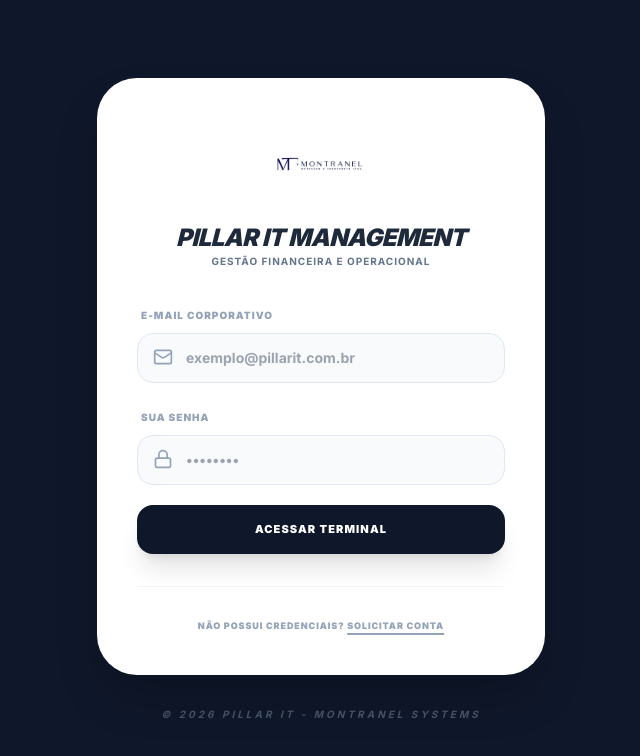
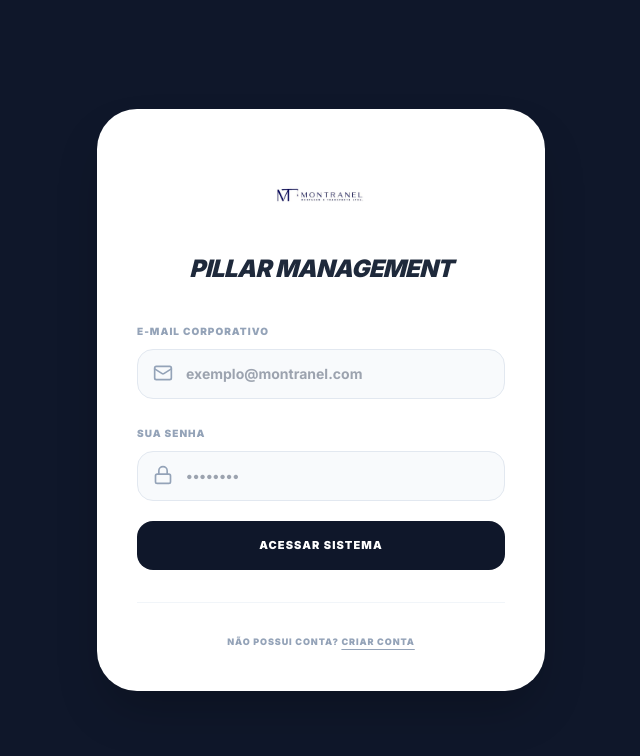
Before and after one commit to PauloEncarn/pillar-finance, a Next.js app: page /login in a window 1280 px wide. Shown: the top 756 px of the page, without its empty margins (319-959 px from the left). Built offline with nearby package versions, Linux system fonts and the light colour scheme.

Commit message:
ajuste login e criacao de usuarios 2

```diff
--- a/src/app/login/page.js
+++ b/src/app/login/page.js
@@ -3,18 +3,16 @@
 import { useState } from 'react';
 import Image from 'next/image';
 import { useRouter } from 'next/navigation';
-import { Lock, Mail, User, Loader2, AlertCircle, CheckCircle, ArrowRight } from 'lucide-react';
+import { Lock, Mail, User, Loader2, AlertCircle, CheckCircle } from 'lucide-react';
 
 export default function Login() {
   const router = useRouter();
 
-  // Estados da Tela
-  const [mode, setMode] = useState('login'); // 'login' ou 'register'
+  const [mode, setMode] = useState('login');
   const [loading, setLoading] = useState(false);
   const [erro, setErro] = useState('');
   const [successUser, setSuccessUser] = useState(null);
 
-  // Dados do Formulário
   const [formData, setFormData] = useState({
     name: '',
     email: '',
@@ -26,8 +24,10 @@
     setErro('');
     setLoading(true);
 
-    // NORMALIZAÇÃO: Garante que o e-mail vá para a API sempre em minúsculas e sem espaços extras
-    const emailTratado = formData.email.toLowerCase().trim();
+    // SOLUÇÃO PARA SUA DÚVIDA:
+    // Não importa como o usuário digitou, aqui transformamos em minúsculo.
+    // Assim, "EXEMPLO@" e "exemplo@" viram a mesma coisa antes de consultar o banco.
+    const emailNormalizado = formData.email.toLowerCase().trim();
 
     try {
       if (mode === 'login') {
@@ -35,7 +35,7 @@
           method: 'POST',
           headers: { 'Content-Type': 'application/json' },
           body: JSON.stringify({
-            email: emailTratado,
+            email: emailNormalizado,
             password: formData.password
           }),
         });
@@ -45,8 +45,6 @@
 
         localStorage.setItem('pillar-token', data.token);
         localStorage.setItem('pillar-user', JSON.stringify(data.user));
-
-        // Ativa animação de sucesso
         setSuccessUser(data.user);
 
         setTimeout(() => {
@@ -55,13 +53,13 @@
         }, 2500);
 
       } else {
+        // No cadastro também normalizamos para garantir que salve sempre em minúsculo
         const res = await fetch('/api/auth/register', {
           method: 'POST',
           headers: { 'Content-Type': 'application/json' },
-          // Enviamos o e-mail já normalizado para o cadastro
           body: JSON.stringify({
             ...formData,
-            email: emailTratado
+            email: emailNormalizado
           }),
         });
 
@@ -78,7 +76,6 @@
     }
   };
 
-  // --- TELA DE ANIMAÇÃO DE SUCESSO ---
   if (successUser) {
     return (
       <div className="min-h-screen w-full flex items-center justify-center bg-slate-900 px-4">
@@ -99,7 +96,7 @@
           <h2 className="text-2xl font-bold text-white mb-2 italic uppercase tracking-tighter">
             Bem-vindo, {successUser.name.split(' ')[0]}!
           </h2>
-          <p className="text-slate-400 font-medium uppercase text-[10px] tracking-widest">Sincronizando seu ambiente...</p>
+          <p className="text-slate-400 font-medium uppercase text-[10px] tracking-widest">Acessando infraestrutura...</p>
         </div>
       </div>
     );
@@ -108,41 +105,31 @@
   return (
     <div className="min-h-screen w-full flex items-center justify-center bg-slate-900 px-4">
       <div className="w-full max-w-md">
-
-        <div className="bg-white p-10 rounded-[2.5rem] shadow-2xl space-y-8 relative overflow-hidden animate-in fade-in slide-in-from-bottom-4">
-
-          {/* LOGO E TÍTULO */}
+        <div className="bg-white p-10 rounded-[2.5rem] shadow-2xl space-y-8 relative overflow-hidden">
           <div className="flex flex-col items-center text-center">
             <div className="relative w-48 h-24 mb-2">
-              <Image src="/logo.jpg" alt="Logo Pillar IT" fill className="object-contain" priority />
+              <Image src="/logo.jpg" alt="Logo" fill className="object-contain" priority />
             </div>
-            <h2 className="text-2xl font-black text-slate-800 tracking-tight uppercase italic">
-              {mode === 'login' ? 'Pillar IT Management' : 'Criar Conta'}
-            </h2>
-            <p className="text-slate-500 text-[10px] font-bold uppercase tracking-widest">
-              {mode === 'login' ? 'Gestão Financeira e Operacional' : 'Solicite seu acesso ao núcleo'}
-            </p>
+            <h2 className="text-2xl font-black text-slate-800 tracking-tight uppercase italic">Pillar Management</h2>
           </div>
 
-          {/* MENSAGEM DE ERRO */}
           {erro && (
-            <div className="bg-rose-50 border border-rose-100 text-rose-600 p-4 rounded-xl flex items-center gap-3 text-[10px] font-black uppercase tracking-widest animate-bounce">
+            <div className="bg-rose-50 border border-rose-100 text-rose-600 p-4 rounded-xl flex items-center gap-3 text-[10px] font-black uppercase">
               <AlertCircle size={18} />
               <span>{erro}</span>
             </div>
           )}
 
-          {/* FORMULÁRIO */}
           <form onSubmit={handleSubmit} className="space-y-5">
             {mode === 'register' && (
               <div className="space-y-2">
-                <label className="text-[10px] font-black text-slate-400 uppercase tracking-widest ml-1">Nome Completo</label>
+                <label className="text-[10px] font-black text-slate-400 uppercase tracking-widest">Nome Completo</label>
                 <div className="relative">
                   <User className="absolute left-4 top-3.5 text-slate-400" size={20} />
                   <input
                     type="text"
                     required
-                    className="w-full pl-12 pr-4 py-3.5 bg-slate-50 border border-slate-200 rounded-2xl focus:ring-2 focus:ring-blue-500 outline-none transition-all font-bold text-sm uppercase"
+                    className="w-full pl-12 pr-4 py-3.5 bg-slate-50 border border-slate-200 rounded-2xl focus:ring-2 focus:ring-blue-500 outline-none font-bold text-sm uppercase"
                     value={formData.name}
                     onChange={(e) => setFormData({...formData, name: e.target.value})}
                   />
@@ -151,30 +138,30 @@
             )}
 
             <div className="space-y-2">
-              <label className="text-[10px] font-black text-slate-400 uppercase tracking-widest ml-1">E-mail Corporativo</label>
+              <label className="text-[10px] font-black text-slate-400 uppercase tracking-widest">E-mail Corporativo</label>
               <div className="relative">
                 <Mail className="absolute left-4 top-3.5 text-slate-400" size={20} />
                 <input
                   type="email"
                   required
-                  placeholder="exemplo@pillarit.com.br"
-                  className="w-full pl-12 pr-4 py-3.5 bg-slate-50 border border-slate-200 rounded-2xl focus:ring-2 focus:ring-blue-500 outline-none transition-all font-bold text-sm"
+                  placeholder="exemplo@montranel.com"
+                  className="w-full pl-12 pr-4 py-3.5 bg-slate-50 border border-slate-200 rounded-2xl focus:ring-2 focus:ring-blue-500 outline-none font-bold text-sm"
                   value={formData.email}
-                  // UX: Força a exibição em minúsculas enquanto o usuário digita
+                  // Aqui garantimos que visualmente o usuário veja apenas minúsculas
                   onChange={(e) => setFormData({...formData, email: e.target.value.toLowerCase()})}
                 />
               </div>
             </div>
 
             <div className="space-y-2">
-              <label className="text-[10px] font-black text-slate-400 uppercase tracking-widest ml-1">Sua Senha</label>
+              <label className="text-[10px] font-black text-slate-400 uppercase tracking-widest">Sua Senha</label>
               <div className="relative">
                 <Lock className="absolute left-4 top-3.5 text-slate-400" size={20} />
                 <input
                   type="password"
                   required
                   placeholder="••••••••"
-                  className="w-full pl-12 pr-4 py-3.5 bg-slate-50 border border-slate-200 rounded-2xl focus:ring-2 focus:ring-blue-500 outline-none transition-all font-bold text-sm"
+                  className="w-full pl-12 pr-4 py-3.5 bg-slate-50 border border-slate-200 rounded-2xl focus:ring-2 focus:ring-blue-500 outline-none font-bold text-sm"
                   value={formData.password}
                   onChange={(e) => setFormData({...formData, password: e.target.value})}
                 />
@@ -184,31 +171,22 @@
             <button
               type="submit"
               disabled={loading}
-              className="w-full bg-slate-900 hover:bg-blue-700 text-white py-4 rounded-2xl font-black uppercase text-[11px] tracking-widest shadow-xl transition-all flex items-center justify-center gap-3 active:scale-95 disabled:opacity-70"
+              className="w-full bg-slate-900 hover:bg-blue-700 text-white py-4 rounded-2xl font-black uppercase text-[11px] tracking-widest transition-all flex items-center justify-center gap-3 disabled:opacity-70"
             >
-              {loading ? (
-                <Loader2 className="animate-spin" size={18} />
-              ) : (
-                <>{mode === 'login' ? 'Acessar Terminal' : 'Registrar Solicitação'}</>
-              )}
+              {loading ? <Loader2 className="animate-spin" size={18} /> : (mode === 'login' ? 'Acessar Sistema' : 'Solicitar Acesso')}
             </button>
           </form>
 
-          {/* ALTERNAR ENTRE LOGIN E REGISTRO */}
           <div className="pt-6 border-t border-slate-100 text-center">
             <button
               onClick={() => setMode(mode === 'login' ? 'register' : 'login')}
               className="text-slate-400 text-[9px] font-black uppercase tracking-widest hover:text-blue-600 transition-colors"
             >
-              {mode === 'login' ? 'Não possui credenciais? ' : 'Já possui acesso liberado? '}
-              <span className="font-black underline decoration-2 underline-offset-4">{mode === 'login' ? 'SOLICITAR CONTA' : 'IR PARA LOGIN'}</span>
+              {mode === 'login' ? 'Não possui conta? ' : 'Já possui acesso? '}
+              <span className="font-black underline underline-offset-4">{mode === 'login' ? 'CRIAR CONTA' : 'LOGAR'}</span>
             </button>
           </div>
         </div>
-
-        <p className="mt-8 text-center text-slate-600 text-[10px] uppercase font-bold tracking-[0.3em] italic">
-          &copy; 2026 Pillar IT - Montranel Systems
-        </p>
       </div>
     </div>
   );
```
